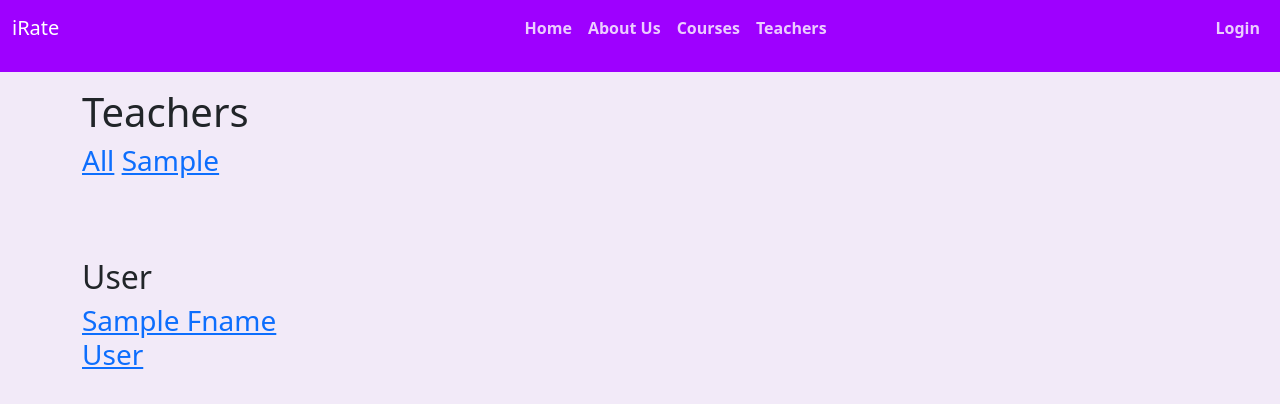
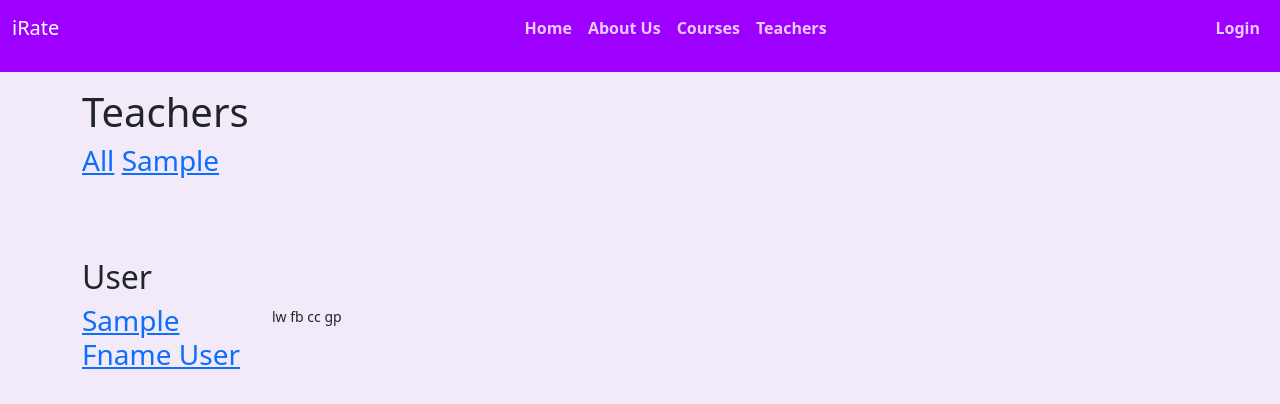
Before and after one commit to conchesness/CourseCat, a Flask app: template app/templates/teachers.html in a window 1280 px wide. Shown: the top 404 px of the page. Run offline with Flask 2, Linux system fonts and the light colour scheme; the template is opened without the code that fills it: most values are stand-ins (such as "Sample title", 1, 10 or a date in 2020); some libraries are stand-ins or nearby versions.

Commit message:
add teacher self assess to list

```diff
--- a/app/templates/studentreviewform.html
+++ b/app/templates/studentreviewform.html
@@ -40,11 +40,11 @@ copy this one and then edit it. -->
                     <p class="text-center">
                         Never {{ form.late_work(min=1, max=5, oninput="outputLWUpdate(value)") }} Always
                     </p>
-                    <p class="text-center fs-4">
+                    <div class="text-center fs-4">
                         <output for="lw" id="lwork">
                                 {{ form.late_work.data }}
                         </output>
-                    </p>
+                    </div>
                     <p>
                         <!--List the errors for this field-->
                         {% for error in form.late_work.errors %}
--- a/app/templates/teachers.html
+++ b/app/templates/teachers.html
@@ -25,8 +25,22 @@
                 <h2>{{ns.letter}}</h2>
             </div>
         {% endif %}
-        <div class="col-3">
-            <h3><a href="/teacher/{{teacher.id}}" class="text-capitalize">{{teacher.fname}} {{teacher.lname}}</a></h3>
+        <div class="col-4">
+            <div class="row">
+                <div class="col">
+                    <h3>
+                        <a href="/teacher/{{teacher.id}}" class="text-capitalize">{{teacher.fname}} {{teacher.lname}}</a>
+                    </h3>
+                </div>
+                <div class="col">
+                    <small>
+                        {% if teacher.late_work %}lw{% endif %}
+                        {% if teacher.feedback %}fb{% endif %}
+                        {% if teacher.classcontrol %}cc{% endif %}
+                        {% if teacher.grading_policy %}gp{% endif %}
+                    </small>
+                </div>
+            </div>
         </div>
     {% endfor %}
 </div>
```
